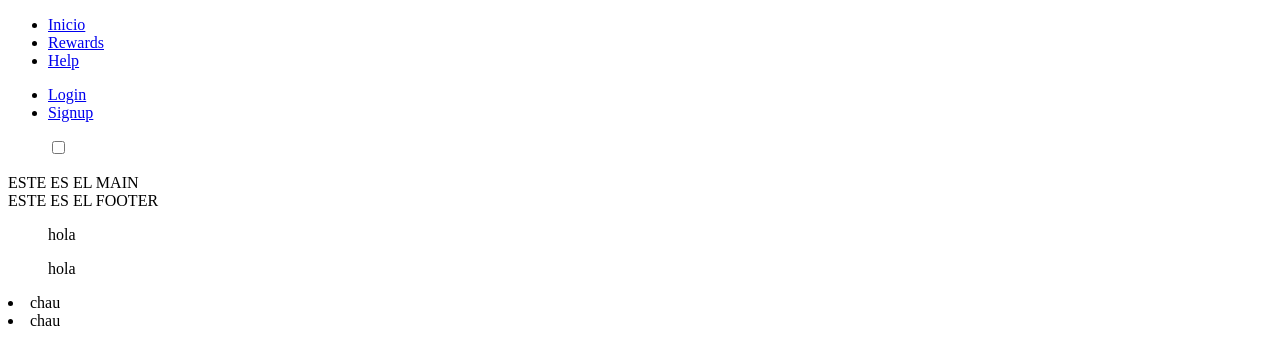
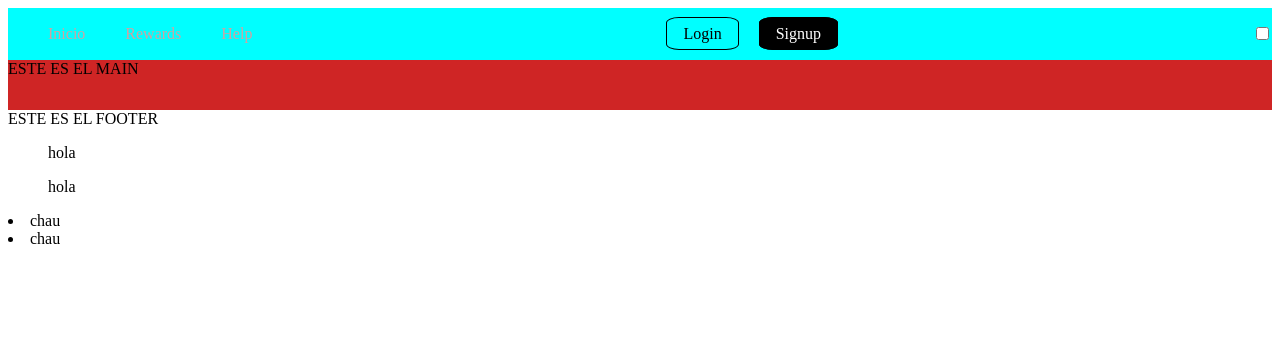
Before and after one commit to Fabrz18/Cookies-Store, a plain HTML site: page index.html in a window 1280 px wide. Drawn offline with Linux system fonts and the light colour scheme; the site is published under a folder, as on GitHub Pages, so addresses that start at the root find nothing.

Commit message:
Problem with links solved

```diff
--- a/index.html
+++ b/index.html
@@ -3,10 +3,10 @@
 <head>
     <meta charset="UTF-8">
     <meta name="viewport" content="width=device-width, initial-scale=1.0">
-    <link rel="stylesheet" href="/resources/styles/style.css">
-    <link rel="stylesheet" href="/resources/styles/main-navigation.css">
-    <link rel="stylesheet" href="/resources/styles/main-navigation-login.css">
-    <script src="/resources/scripts/script.js"></script>
+    <link rel="stylesheet" href="./resources/styles/style.css">
+    <link rel="stylesheet" href="./resources/styles/main-navigation.css">
+    <link rel="stylesheet" href="./resources/styles/main-navigation-login.css">
+    <script src="./resources/scripts/script.js"></script>
     <title>Main</title>
 </head>
 <body>
```
